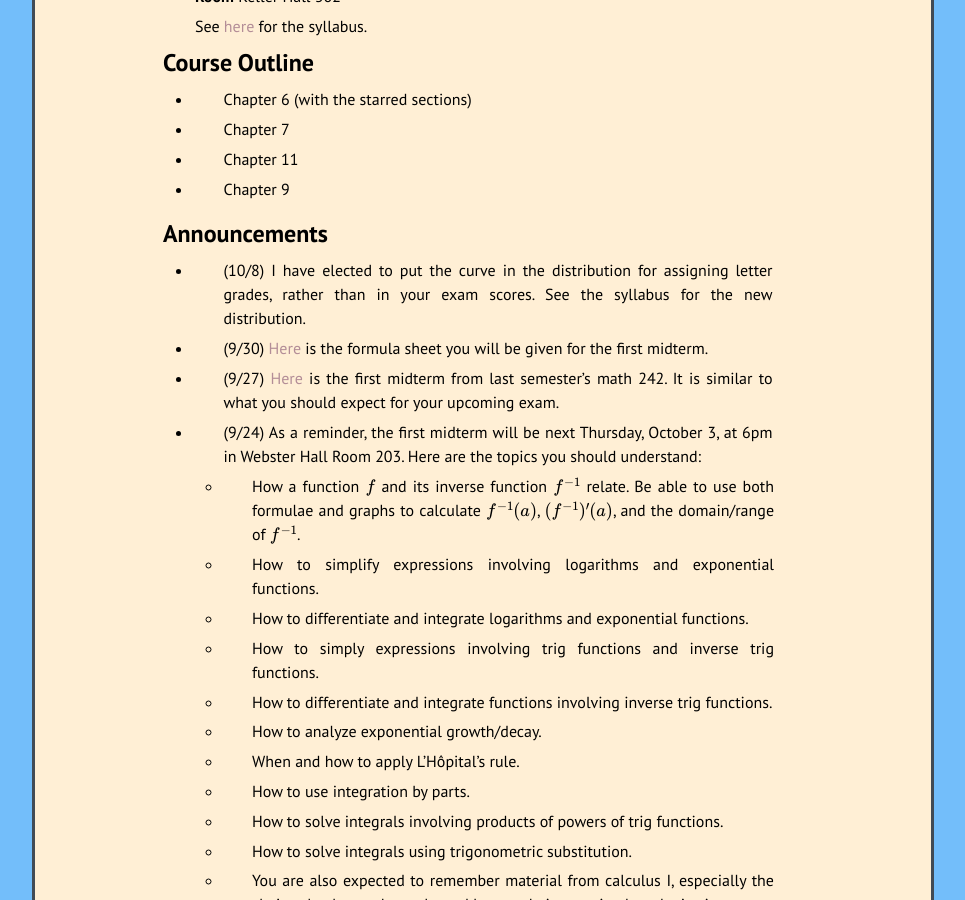
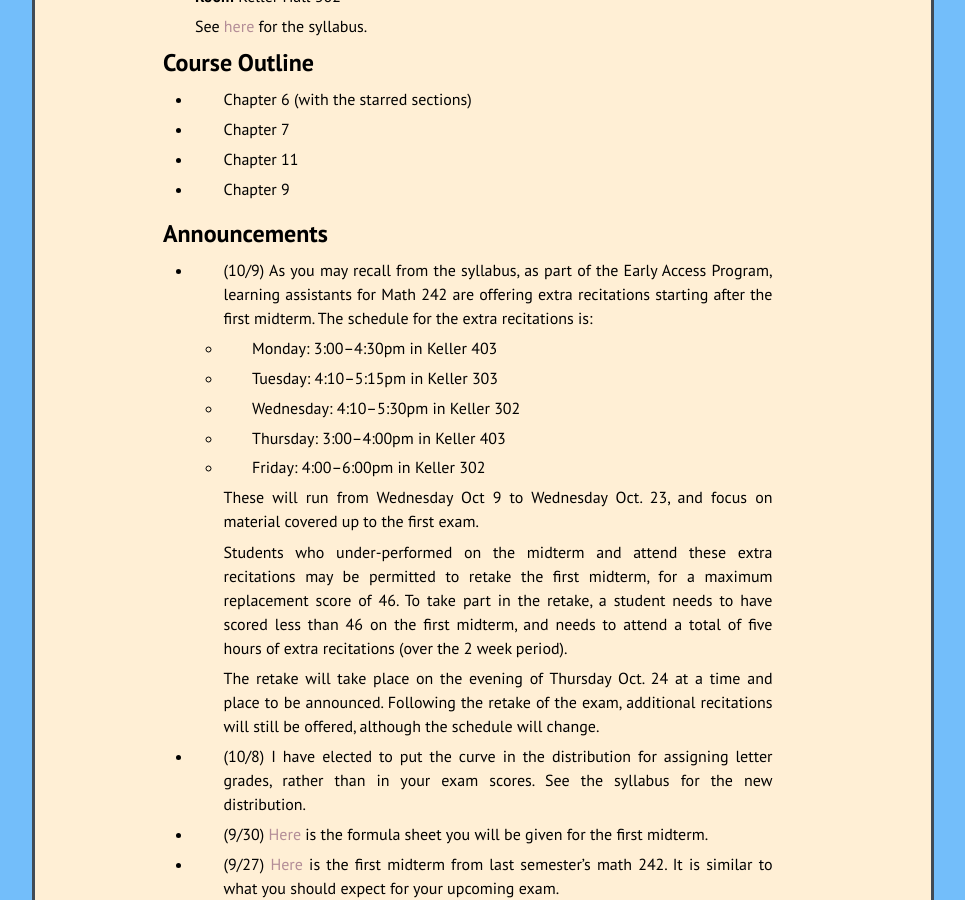
Before and after one commit to kamerynjw/kamerynjw.github.io, a Jekyll site: the page built from teaching/2019/math242.md, in a window 1280 px wide and 900 px high, scrolled down 239 px. Shown: the whole window, without its empty margins (157-1122 px from the left). Built offline with Jekyll 4.4.1, drawn with Linux system fonts in a browser that asks for light colours; nearby versions of some CDN libraries; formulas are drawn with MathJax 3.

Commit message:
added Thomas's message

```diff
--- a/teaching/2019/math242.md
+++ b/teaching/2019/math242.md
@@ -23,6 +23,24 @@ Course Outline
 
 Announcements
 -------------
+
+* (10/9) As you may recall from the syllabus, as part of the Early Access Program, learning assistants for Math 242 are offering extra recitations starting after the first midterm. The schedule for the extra recitations is:
+
+    * Monday: 3:00–4:30pm in Keller 403
+
+    * Tuesday: 4:10–5:15pm in Keller 303
+
+    * Wednesday: 4:10–5:30pm in Keller 302
+
+    * Thursday: 3:00–4:00pm in Keller 403
+
+    * Friday: 4:00–6:00pm in Keller 302
+
+    These will run from Wednesday Oct 9 to Wednesday Oct. 23, and focus on material covered up to the first exam.
+
+    Students who under-performed on the midterm and attend these extra recitations may be permitted to retake the first midterm, for a maximum replacement score of 46. To take part in the retake, a student needs to have scored less than 46 on the first midterm, and needs to attend a total of  five hours of extra recitations (over the 2 week period).
+
+    The retake will take place on the evening of Thursday Oct. 24 at a time and place to be announced. Following the retake of the exam, additional recitations will still be offered, although the schedule will change.
 
 * (10/8) I have elected to put the curve in the distribution for assigning letter grades, rather than in your exam scores. See the syllabus for the new distribution.
 
```
